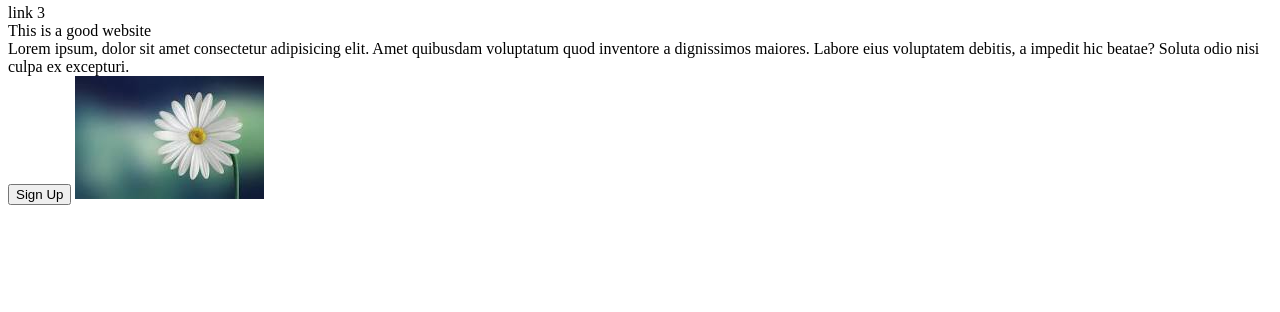
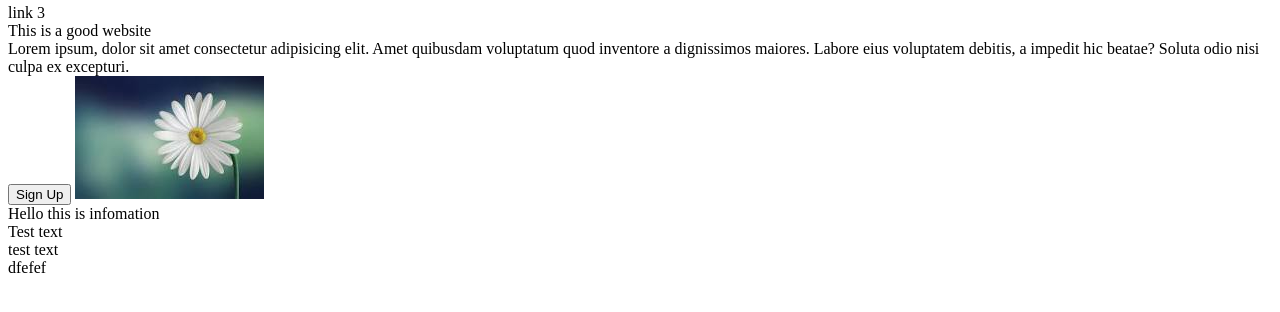
Before and after one commit to SlimeyShawty/Landing-page, a plain HTML site: page index.html in a window 1280 px wide. Shown: the part 58-370 px from the top of the page. Drawn offline with Linux system fonts and the light colour scheme.

Commit message:
made information container.

```diff
--- a/index.html
+++ b/index.html
@@ -25,6 +25,18 @@
         <img class="hero-image" src="images/image-test.jpeg">
     </div>
 
+    <div class="information-container">
+        <div class="information-MT">Hello this is infomation</div>
+        <div class="INFO-BLOCKS">
+         <div class="infoblock block-one"></div>
+         <div class="infoblock block-two"></div>
+         <div class="info block block-three"></div>
+         <div class="block-one-text">Test text</div>
+         <div class="block-two-text">test text</div>
+         <div class="block-three-text">dfefef</div>
+        </div>
+    </div>
+
 
 </body>
 </html>
```
